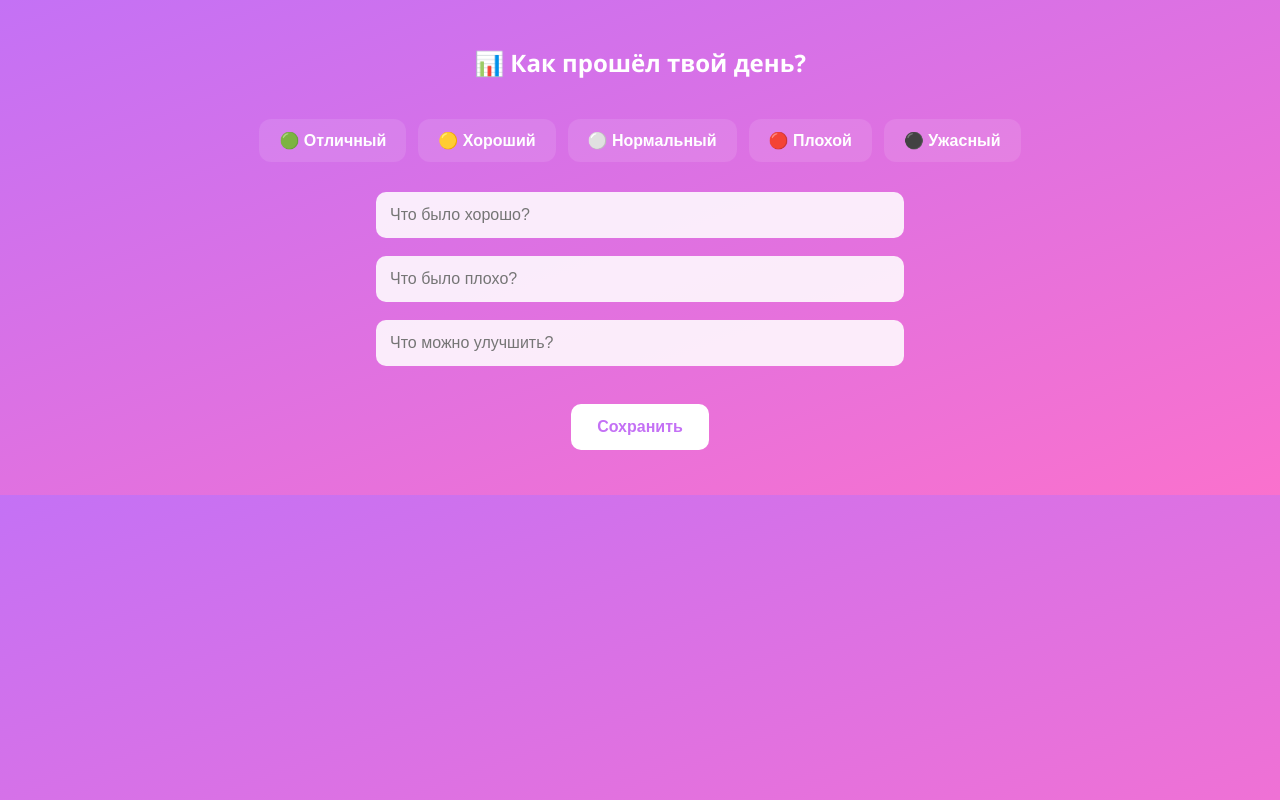
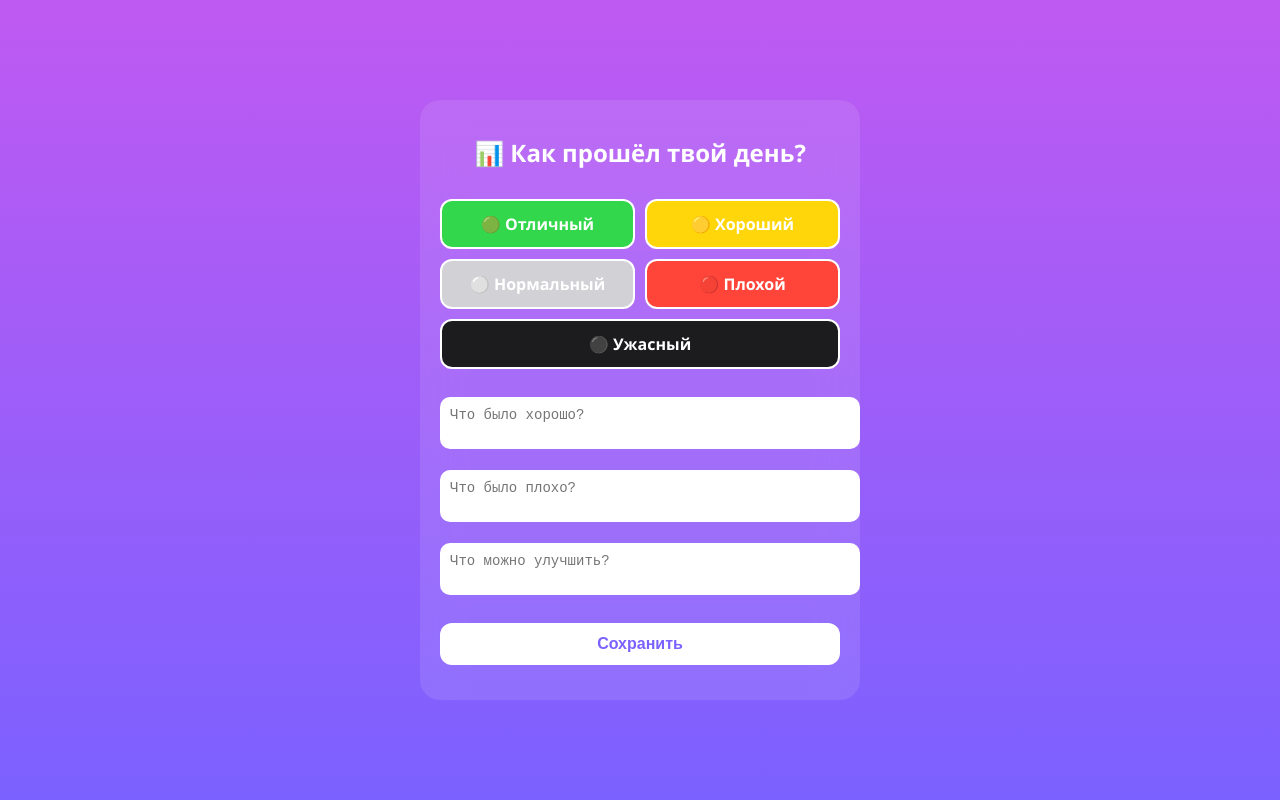
Before and after one commit to powerofhabitsbot/day-rating-tracker, a plain HTML site: page index.html in a window 1280 px wide. Drawn offline with Linux system fonts and the light colour scheme.

Commit message:
Update index.html

```diff
--- a/index.html
+++ b/index.html
@@ -2,157 +2,170 @@
 <html lang="ru">
 <head>
   <meta charset="UTF-8" />
-  <meta name="viewport" content="width=device-width, initial-scale=1.0"/>
+  <meta name="viewport" content="width=device-width, initial-scale=1.0" />
   <title>Оценка дня</title>
-  <script src="https://telegram.org/js/telegram-web-app.js"></script>
   <style>
     body {
       margin: 0;
       font-family: 'Segoe UI', sans-serif;
-      background: linear-gradient(160deg, #c471f5, #fa71cd);
-      color: #fff;
+      background: linear-gradient(180deg, #bf5af2, #7b61ff);
+      color: white;
       display: flex;
-      flex-direction: column;
+      justify-content: center;
       align-items: center;
-      padding: 30px 20px;
+      height: 100vh;
+    }
+
+    .container {
+      width: 100%;
+      max-width: 400px;
+      padding: 20px;
+      background: rgba(255, 255, 255, 0.1);
+      border-radius: 20px;
+      backdrop-filter: blur(20px);
     }
 
     h1 {
+      text-align: center;
+      margin-bottom: 30px;
       font-size: 24px;
-      margin-bottom: 20px;
-      text-align: center;
     }
 
-    .rating-group {
+    .rating-buttons {
       display: flex;
       flex-wrap: wrap;
+      gap: 10px;
       justify-content: center;
-      gap: 12px;
-      margin-bottom: 30px;
+      margin-bottom: 20px;
     }
 
-    .option {
-      padding: 12px 20px;
+    .rating-button {
+      flex: 1 1 40%;
+      padding: 12px;
+      border-radius: 12px;
+      border: 2px solid white;
+      text-align: center;
+      cursor: pointer;
+      font-weight: bold;
+      transition: 0.3s;
+    }
+
+    .rating-button.selected {
+      background-color: white;
+      color: #7b61ff;
+    }
+
+    .rating-button.green { background-color: #32d74b; }
+    .rating-button.yellow { background-color: #ffd60a; }
+    .rating-button.gray { background-color: #d1d1d6; }
+    .rating-button.red { background-color: #ff453a; }
+    .rating-button.black { background-color: #1c1c1e; }
+
+    textarea {
+      width: 100%;
+      padding: 10px;
+      margin: 8px 0;
+      border-radius: 10px;
+      border: none;
+      resize: none;
+      font-size: 14px;
+    }
+
+    button {
+      width: 100%;
+      padding: 12px;
+      background-color: white;
+      color: #7b61ff;
+      font-weight: bold;
       border: none;
       border-radius: 12px;
       font-size: 16px;
-      color: #fff;
-      background-color: rgba(255,255,255,0.1);
+      margin-top: 15px;
       cursor: pointer;
       transition: 0.3s;
     }
 
-    .option.selected {
-      outline: 3px solid #fff;
-      background-color: rgba(255,255,255,0.3);
-    }
-
-    input, textarea {
-      width: 100%;
-      max-width: 500px;
-      padding: 14px;
-      margin-bottom: 18px;
-      font-size: 16px;
-      border: none;
-      border-radius: 10px;
-      background-color: #ffffffdd;
-      color: #333;
-      resize: vertical;
-    }
-
-    button {
-      padding: 14px 26px;
-      font-size: 16px;
-      border: none;
-      border-radius: 10px;
-      background-color: #fff;
-      color: #c471f5;
-      font-weight: bold;
-      cursor: pointer;
-      margin-top: 20px;
+    button:hover {
+      background-color: #f0f0f0;
     }
 
     .message {
       margin-top: 15px;
-      font-weight: 500;
+      text-align: center;
+      font-weight: bold;
     }
   </style>
 </head>
 <body>
+  <div class="container">
     <h1>📊 Как прошёл твой день?</h1>
 
-  <div class="rating-group" id="ratingOptions">
-    <button class="option" data-value="Отличный">🟢 Отличный</button>
-    <button class="option" data-value="Хороший">🟡 Хороший</button>
-    <button class="option" data-value="Нормальный">⚪ Нормальный</button>
-    <button class="option" data-value="Плохой">🔴 Плохой</button>
-    <button class="option" data-value="Ужасный">⚫ Ужасный</button>
+    <div class="rating-buttons">
+      <div class="rating-button green" data-value="Отличный">🟢 Отличный</div>
+      <div class="rating-button yellow" data-value="Хороший">🟡 Хороший</div>
+      <div class="rating-button gray" data-value="Нормальный">⚪ Нормальный</div>
+      <div class="rating-button red" data-value="Плохой">🔴 Плохой</div>
+      <div class="rating-button black" data-value="Ужасный">⚫ Ужасный</div>
     </div>
 
-  <input type="text" id="good" placeholder="Что было хорошо?">
-  <input type="text" id="bad" placeholder="Что было плохо?">
-  <input type="text" id="improve" placeholder="Что можно улучшить?">
+    <textarea id="good" placeholder="Что было хорошо?"></textarea>
+    <textarea id="bad" placeholder="Что было плохо?"></textarea>
+    <textarea id="improve" placeholder="Что можно улучшить?"></textarea>
+    <button onclick="sendData()">Сохранить</button>
 
-  <button id="submitBtn">Сохранить</button>
-  <div class="message" id="resultMsg"></div>
+    <div class="message" id="message"></div>
+  </div>
 
   <script>
-    const options = document.querySelectorAll(".option");
-    let selectedRating = null;
+    const scriptURL = 'https://script.google.com/macros/s/AKfycbzq9m-4orNgcyitSQaTP6uT-xQVJLW4zN0MZWygtfiJKbGM26S6FavsGEoLoBvquKPHAQ/exec';
 
-    options.forEach(btn => {
-      btn.addEventListener("click", () => {
-        options.forEach(b => b.classList.remove("selected"));
-        btn.classList.add("selected");
-        selectedRating = btn.dataset.value;
+    let selectedRating = '';
+
+    document.querySelectorAll('.rating-button').forEach(button => {
+      button.addEventListener('click', () => {
+        document.querySelectorAll('.rating-button').forEach(btn => btn.classList.remove('selected'));
+        button.classList.add('selected');
+        selectedRating = button.getAttribute('data-value');
       });
     });
 
-    document.getElementById("submitBtn").addEventListener("click", () => {
-      const good = document.getElementById("good").value;
-      const bad = document.getElementById("bad").value;
-      const improve = document.getElementById("improve").value;
-
-      const tg = window.Telegram.WebApp;
-      const userId = tg?.initDataUnsafe?.user?.id || "unknown";
+    function sendData() {
+      const good = document.getElementById('good').value;
+      const bad = document.getElementById('bad').value;
+      const improve = document.getElementById('improve').value;
 
       if (!selectedRating) {
-        document.getElementById("resultMsg").textContent = "Пожалуйста, выбери оценку дня.";
+        document.getElementById('message').textContent = 'Пожалуйста, выбери оценку дня.';
         return;
       }
 
-      const payload = {
-        user_id: userId,
+      fetch(scriptURL, {
+        method: 'POST',
+        body: JSON.stringify({
+          tg_id: 'test_user',
           rating: selectedRating,
           good,
           bad,
-        improve,
-        timestamp: new Date().toISOString()
-      };
-
-      fetch('https://script.google.com/macros/s/AKfycbzq9m-4orNgcyitSQaTP6uT-xQVJLW4zN0MZWygtfiJKbGM26S6FavsGEoLoBvquKPHAQ/exec', {
-        method: 'POST',
-        headers: {'Content-Type': 'application/json'},
-        body: JSON.stringify(payload)
+          improve
+        }),
+        headers: {
+          'Content-Type': 'application/json'
+        }
       })
+        .then(response => response.text())
         .then(() => {
-        const msg = [
-          '🔥 День сохранён!',
-          '💪 Отлично справился!',
-          '👏 Маленькие шаги — большие победы!',
-          '✨ Ты уже лучше, чем был вчера!'
-        ];
-        document.getElementById("resultMsg").textContent = msg[Math.floor(Math.random() * msg.length)];
-        document.getElementById("good").value = '';
-        document.getElementById("bad").value = '';
-        document.getElementById("improve").value = '';
-        options.forEach(b => b.classList.remove("selected"));
-        selectedRating = null;
+          document.getElementById('message').textContent = '✅ День сохранён!';
+          document.getElementById('good').value = '';
+          document.getElementById('bad').value = '';
+          document.getElementById('improve').value = '';
+          selectedRating = '';
+          document.querySelectorAll('.rating-button').forEach(btn => btn.classList.remove('selected'));
         })
-      .catch(() => {
-        document.getElementById("resultMsg").textContent = "Ошибка при сохранении. Попробуй снова.";
+        .catch(err => {
+          console.error(err);
+          document.getElementById('message').textContent = '❌ Ошибка при сохранении. Попробуй снова.';
         });
-    });
+    }
   </script>
 </body>
 </html>
```
Lines whose indentation alone changed are shown as unchanged.
